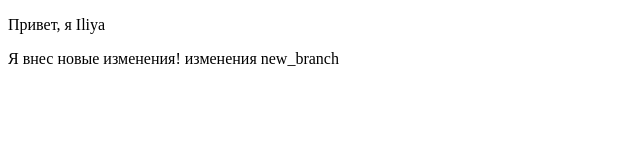
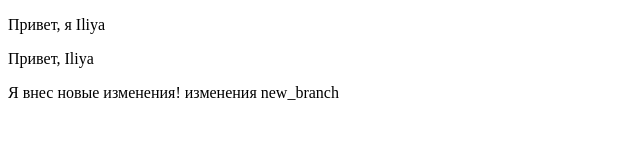
Before and after one commit to iliya-84/webdesign, a plain HTML site: page index.html in a window 1280 px wide. Shown: the whole page, without its empty margins (0-640 px from the left). Drawn offline with Linux system fonts and the light colour scheme.

Commit message:
Update index.html

```diff
--- a/index.html
+++ b/index.html
@@ -11,6 +11,7 @@
 <body>
 <!--todo-vova delay-->
 <p>Привет, я Iliya</p>
+<p>Привет, Iliya</p>
   Я внес новые изменения!
 </body>
 </html>
```
